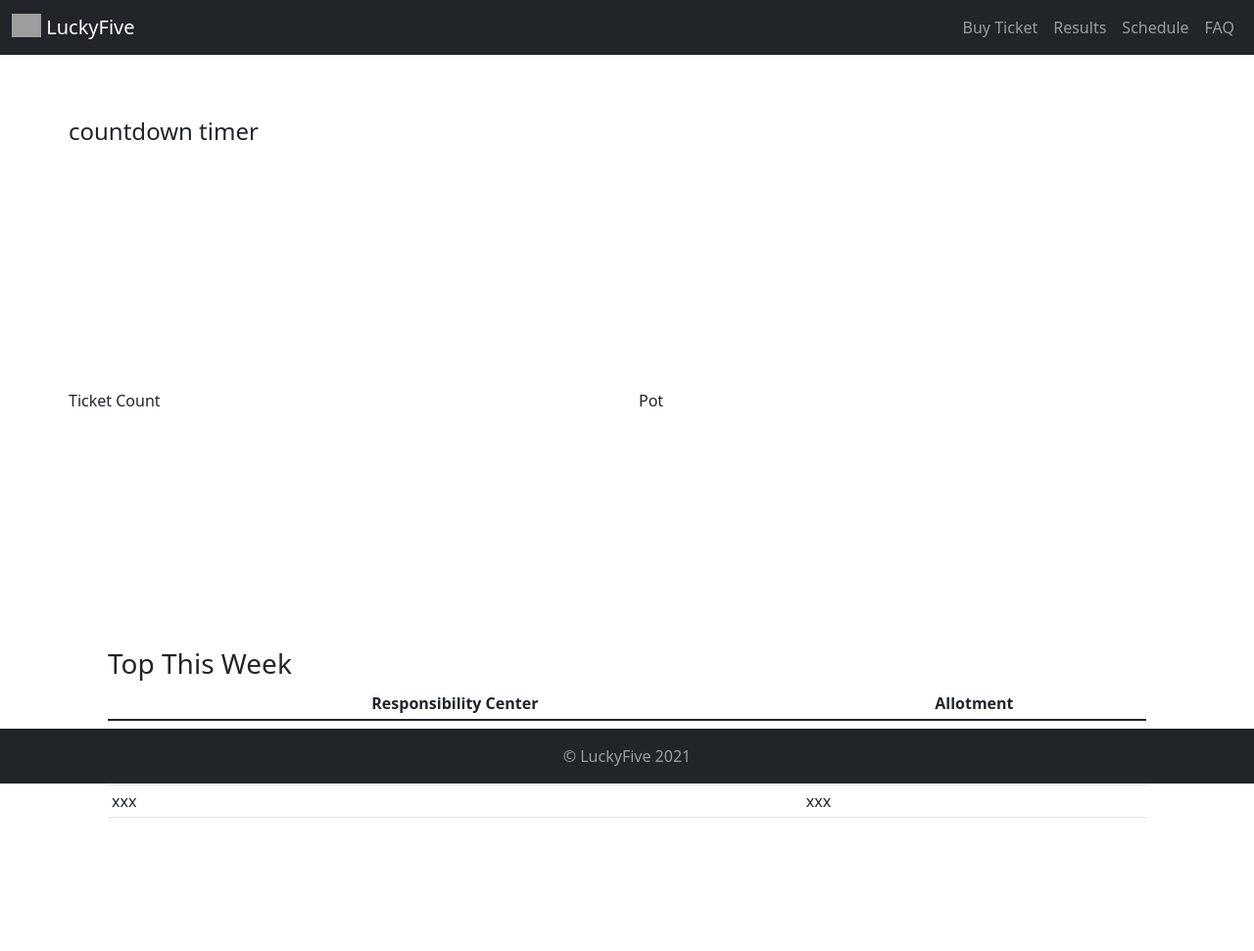
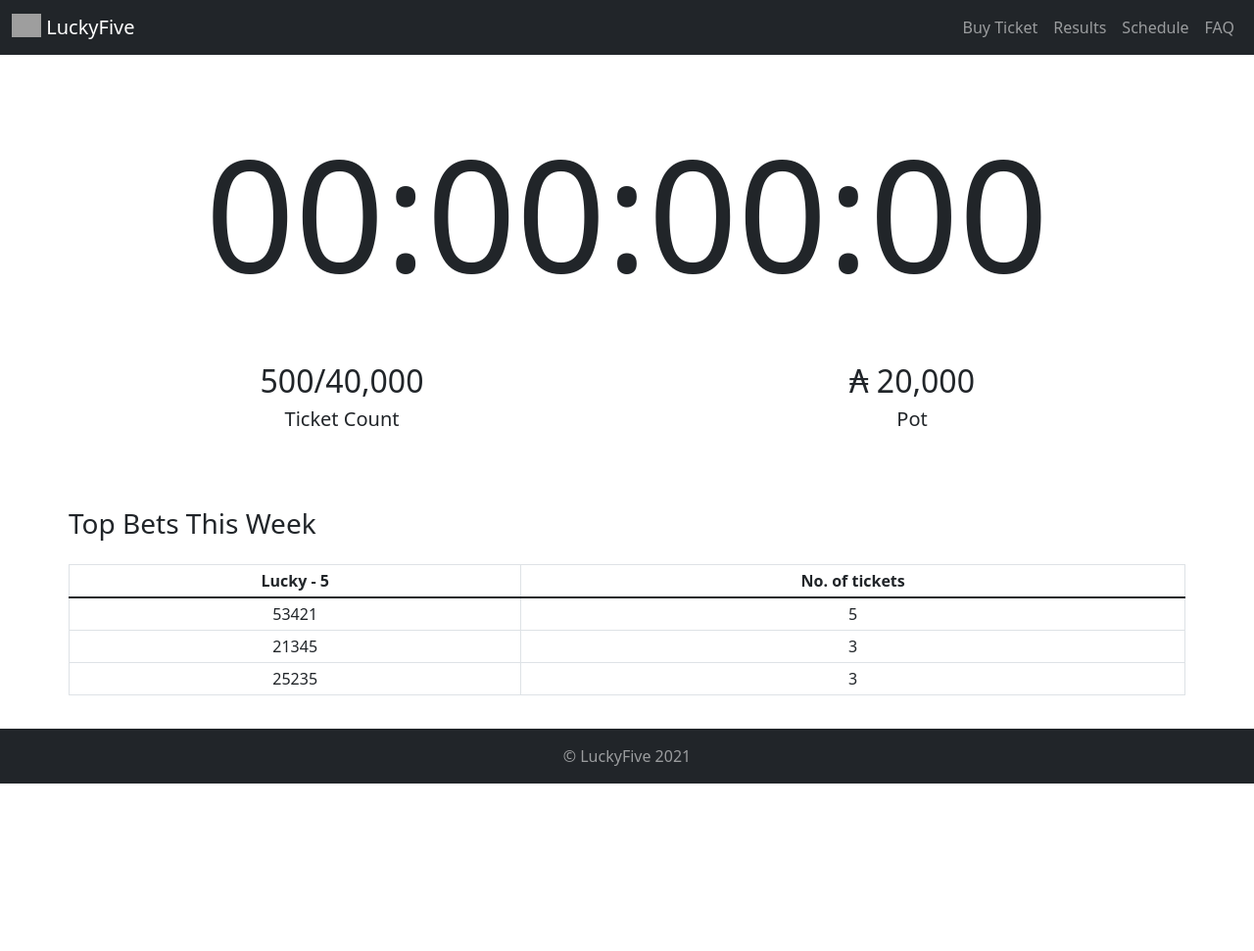
Before and after one commit to riidatibula/lucky-five, a Django app: page / in a window 1280 px wide. Shown: the whole page at 98% size. After the commit the page ends 800 px from the top, so only its background shows below. Run offline with Django 3.2, Linux system fonts and the light colour scheme; grey boxes are pictures that could not be loaded.

Commit message:
Updated homepage UI

```diff
--- a/src/assets/css/main.css
+++ b/src/assets/css/main.css
@@ -1,7 +1,21 @@
 .content {
-    padding: 120px 70px 120px 70px;
+    padding: 70px 70px 70px 70px;
+}
+
+.countdown-timer {
+    padding: 120px 30px 50px 30px;
+}
+
+.countdown-timer > h1 {
+    font-size: 10em;
+}
+
+.lottery-info {
+    padding: 0px 30px 70px 30px;
+    max-width: 1200px;
 }
 
 .top-bets {
+    padding: 0px 30px 0px 30px;
     max-width: 1200px;
 }
--- a/src/bets/templates/bets/homepage.html
+++ b/src/bets/templates/bets/homepage.html
@@ -2,8 +2,8 @@
 {% load static %}
 
 {% block content %}
-    <div class="container-fluid content">
-        <h4>countdown timer</h4>
+    <div class="container-fluid countdown-timer">
+        <h1 align="center">00:00:00:00</h1>
     </div>
 
     <!-- Sections -->
@@ -11,55 +11,63 @@
     <!-- countdown timer or result depending on time  -->
 
     <!-- info section - ticket count and pot -->
-    <div class="container-fluid content">
+    <div class="container-fluid lottery-info">
         <div class="row">
-            <div class="col">
-                Ticket Count
+            <div class="col" align="center">
+                <h2>500/40,000</h2>
             </div>
-            <div class="col">
-                Pot
+            <div class="col" align="center">
+                <h2>₳ 20,000</h2>
+            </div>
+        </div>
+        <div class="row">
+            <div class="col" align="center">
+                <h5>Ticket Count</h5>
+            </div>
+            <div class="col" align="center">
+                <h5>Pot</h5>
             </div>
         </div>
     </div>
 
     <!-- top bets section -->
-    <div class="container-fluid content top-bets">
-        <h3>Top This Week</h3>
+    <div class="container-fluid top-bets">
+        <h3 class="mb-4">Top Bets This Week</h3>
         <div class="table-responsive">
-            <table class="table table-sm">
+            <table class="table table-bordered table-sm">
                 <thead align="center">
                     <tr>
                         <th>
-                            Responsibility Center
+                            Lucky - 5
                         </th>
                         <th>
-                            Allotment
+                            No. of tickets
                         </th>
                     </tr>
                 </thead>
-                <tbody>
+                <tbody align="center">
                     <tr>
                         <td>
-                            xxx
+                            53421
                         </td>
                         <td>
-                            xxx
+                            5
                         </td>
                     </tr>
                     <tr>
                         <td>
-                            xxx
+                            21345
                         </td>
                         <td>
-                            xxx
+                            3
                         </td>
                     </tr>
                     <tr>
                         <td>
-                            xxx
+                            25235
                         </td>
                         <td>
-                            xxx
+                            3
                         </td>
                     </tr>
                 </tbody>
```
